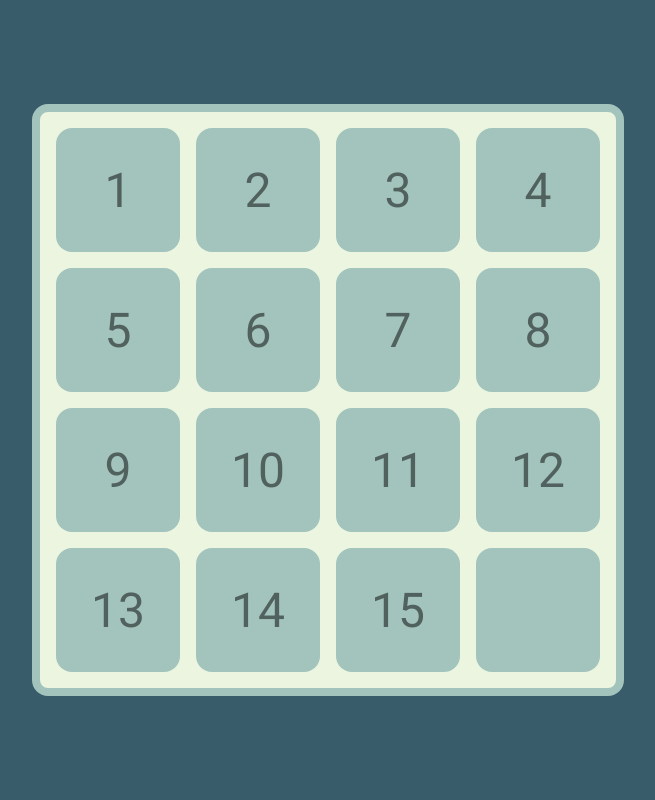
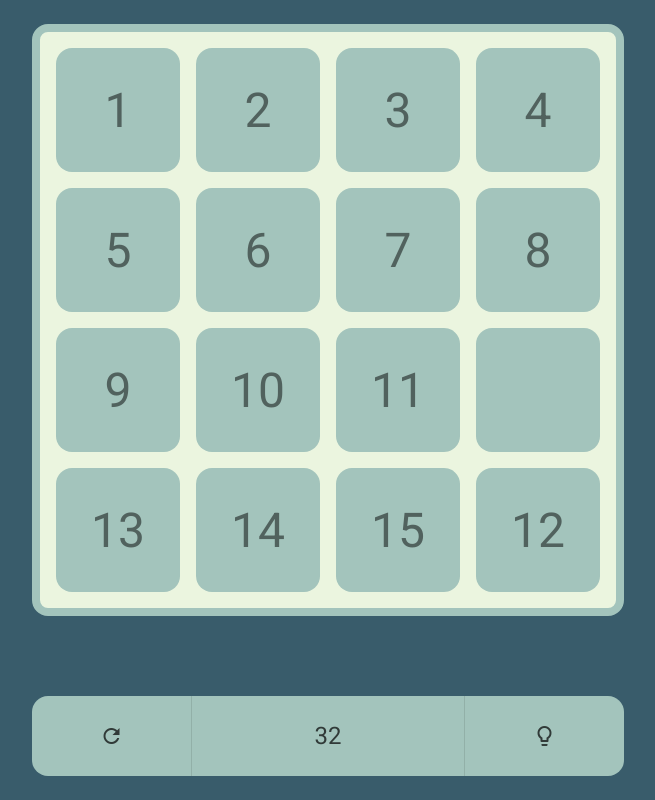
Before and after one commit to drpietz/gwv, a plain HTML site: page 15-puzzle/index.html in a window 1280 px wide. Shown: the whole page, without its empty margins (312-967 px from the left). Drawn offline with Linux system fonts and the light colour scheme.

Commit message:
Add design for control bar

```diff
--- a/15-puzzle/index.html
+++ b/15-puzzle/index.html
@@ -5,6 +5,7 @@
 		<title>15-Puzzle</title>
 
 		<link href="https://fonts.googleapis.com/css?family=Roboto:400,700" rel="stylesheet">
+		<link href="https://fonts.googleapis.com/icon?family=Material+Icons" rel="stylesheet">
 
 		<style>
 			html, body {
@@ -36,8 +37,8 @@
 			}
 
 			.cell {
+				color: rgba(0,0,0,0.5);
 				font-size: 3rem;
-				color: rgba(0,0,0,0.5);
 
 				background-color: #A3C4BC;
 				border-radius: 1rem;
@@ -46,10 +47,48 @@
 				align-items: center;
 				justify-content: center;
 			}
+
+			.controls {
+				margin-top: 5rem;
+
+				width: 100%;
+				height: 5rem;
+
+				background-color: #A3C4BC;
+				border-radius: 1rem;
+
+				display: grid;
+				grid-template-columns: 10rem 1fr 10rem;
+			}
+
+			.controls > * {
+				color: rgba(0,0,0,0.7);
+
+				display: flex;
+				align-items: center;
+				justify-content: center;
+			}
+
+			.button {
+				cursor: pointer;
+			}
+
+			.button-left {
+				border-right: 1px solid rgba(0,0,0,0.1);
+			}
+
+			.button-right {
+				border-left: 1px solid rgba(0,0,0,0.1);
+			}
+
+			.turns {
+				font-size: 1.5rem;
+			}
 		</style>
 
 	</head>
 	<body>
+		<div class="game">
 			<div class="board">
 				<div class="cell">1</div>
 				<div class="cell">2</div>
@@ -62,11 +101,24 @@
 				<div class="cell">9</div>
 				<div class="cell">10</div>
 				<div class="cell">11</div>
-			<div class="cell">12</div>
+				<div class="cell"></div>
 				<div class="cell">13</div>
 				<div class="cell">14</div>
 				<div class="cell">15</div>
-			<div class="cell highlighted"></div>
+				<div class="cell">12</div>
+			</div>
+
+			<div class="controls">
+				<div class="button button-left">
+					<i class="material-icons">refresh</i>
+				</div>
+				<div class="turns">
+					32
+				</div>
+				<div class="button button-right">
+					<i class="material-icons">lightbulb_outline</i>
+				</div>
+			</div>
 		</div>
 	</body>
 </html>
```
Lines whose indentation alone changed are shown as unchanged.
